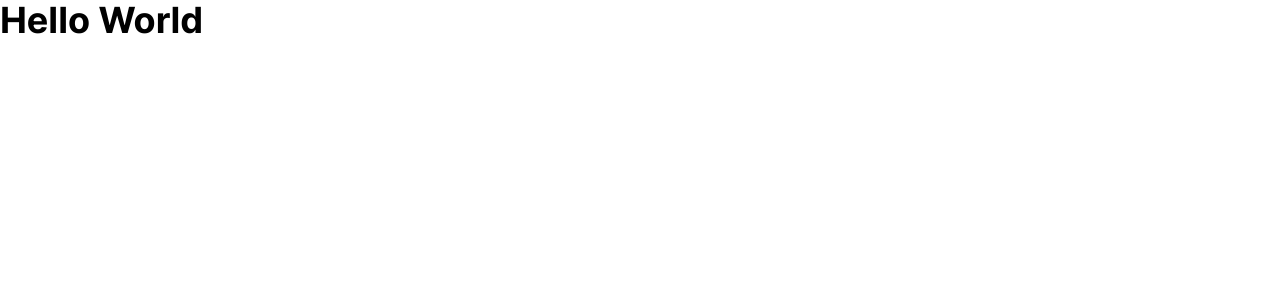
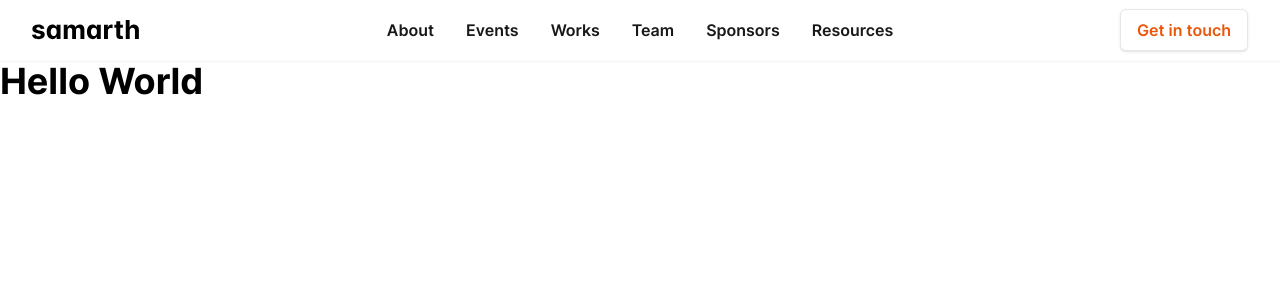
Before and after one commit to SamarthTMSL/website, a Next.js app: page / in a window 1280 px wide. Shown: the top 300 px of the page. Built offline with nearby package versions, Linux system fonts and the light colour scheme.

Commit message:
feat: Update layout
Add navbar

```diff
--- a/src/components/layout/index.tsx
+++ b/src/components/layout/index.tsx
@@ -1,6 +1,9 @@
+import Navbar from "@/layout/Navbar";
+
 export default function Layout({ children }: any): JSX.Element {
   return (
     <div>
+      <Navbar />
       <main>{children}</main>
     </div>
   );
```
